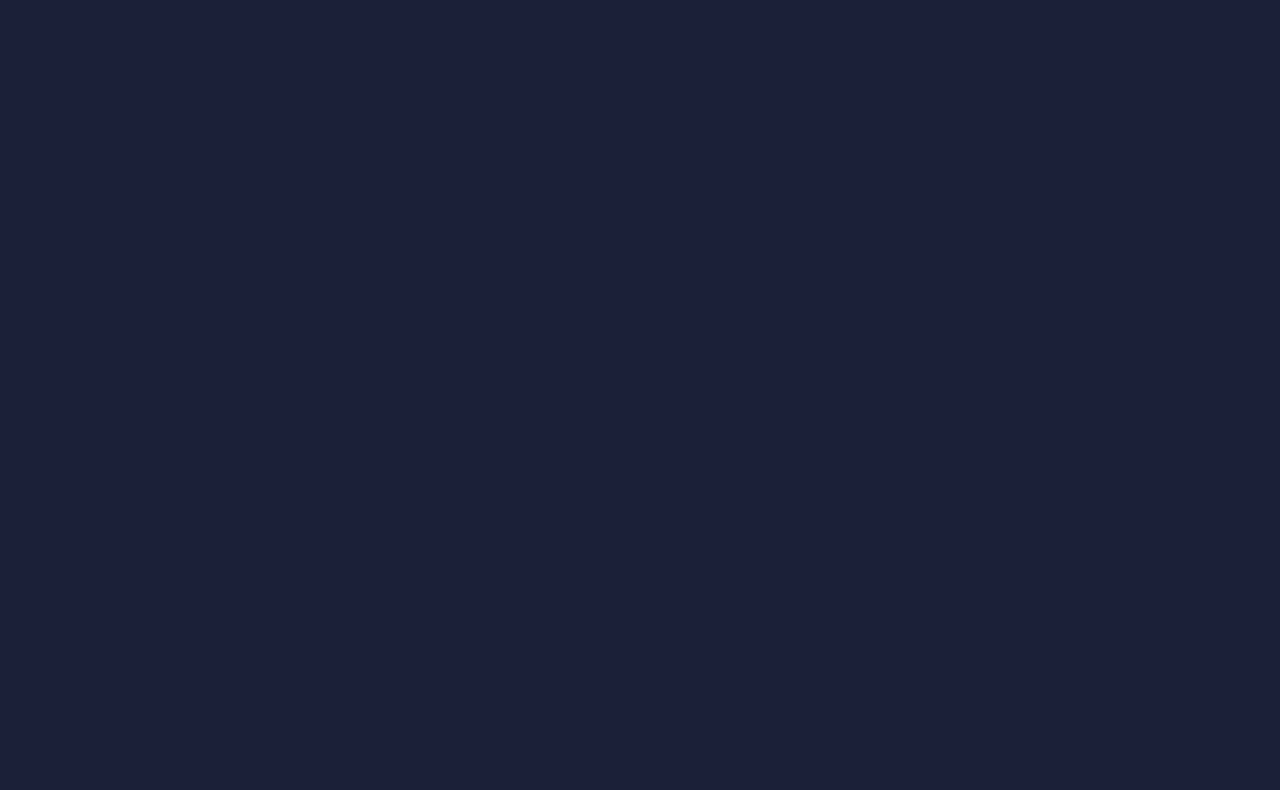
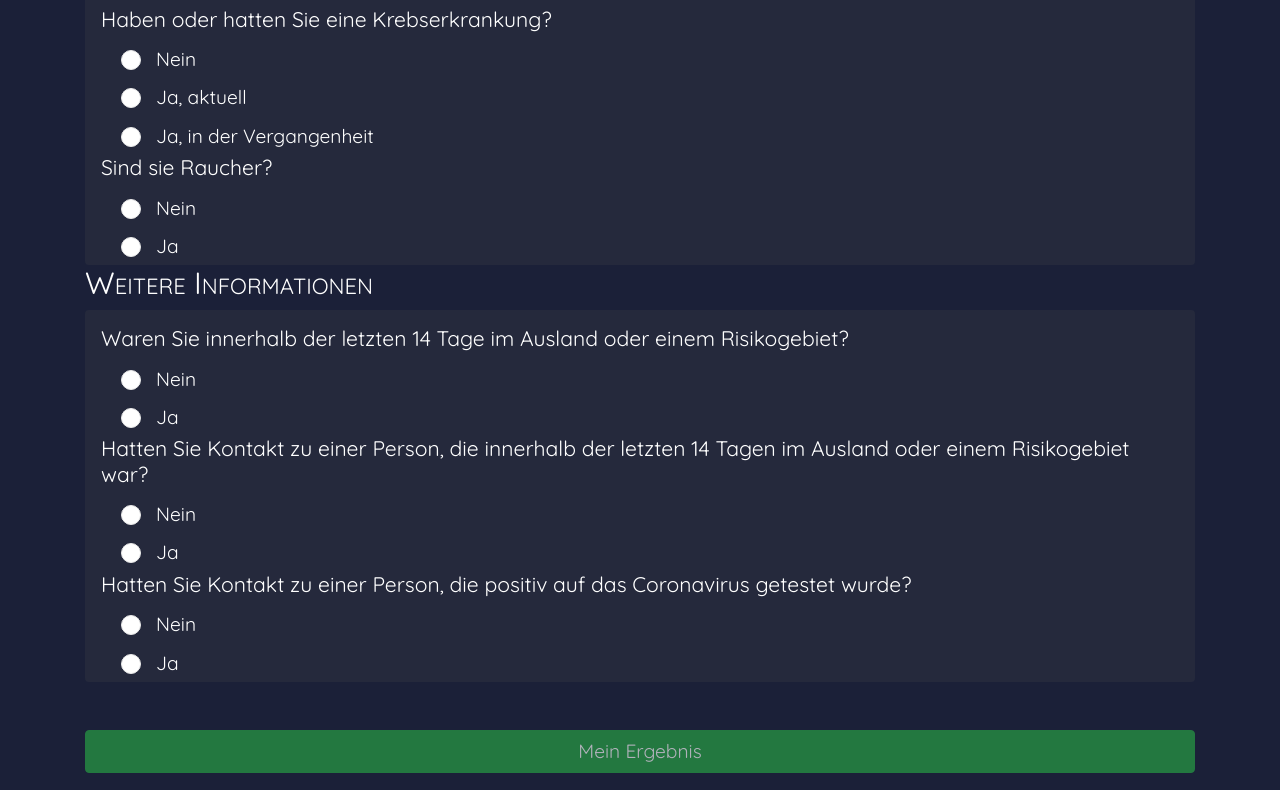
Before and after one commit to InDieTasten/Sars-Cov2-Necessity-Screening, an Angular app in the folder app/: page / in a window 1280 px wide. Shown: the part 2007-2797 px from the top of the page. Before the commit the page ends 800 px from the top, so only its background shows below. Built offline with nearby package versions, Linux system fonts and the light colour scheme.

Commit message:
Added another missing character

```diff
--- a/app/src/app/app.component.html
+++ b/app/src/app/app.component.html
@@ -11,7 +11,7 @@
     <app-demographics *ngIf="!showResult" [section]="questionaire.demographics" (change)="updateTotalScore()"></app-demographics>
     <app-symptoms [showFirstQuestion]="getLastDemographicsStatus()" *ngIf="!showResult" [section]="questionaire.symptoms" (change)="updateTotalScore()"></app-symptoms>
     <app-preconditions [showFirstQuestion]="getLastSymptonsStatus()" *ngIf="!showResult" [section]="questionaire.preconditions" (change)="updateTotalScore()"></app-preconditions>
-    <app-environment-info [showFirstQuestion]="getLastPreconditionStatus()" *ngIf="!showResult" [section]="questionaire.environmentInfo" (change)="updateTotalScore()></app-environment-info>
+    <app-environment-info [showFirstQuestion]="getLastPreconditionStatus()" *ngIf="!showResult" [section]="questionaire.environmentInfo" (change)="updateTotalScore()"></app-environment-info>
 
   <button type="button" *ngIf="!showResult" (click)="handleClick($event)" [disabled]="!getLastEnviromentInfoStatus()" class="btn btn-success btn-block mt-5 mb-5">Mein Ergebnis</button>
   <app-result *ngIf="showResult" [score]="questionaire.score"></app-result>
```
